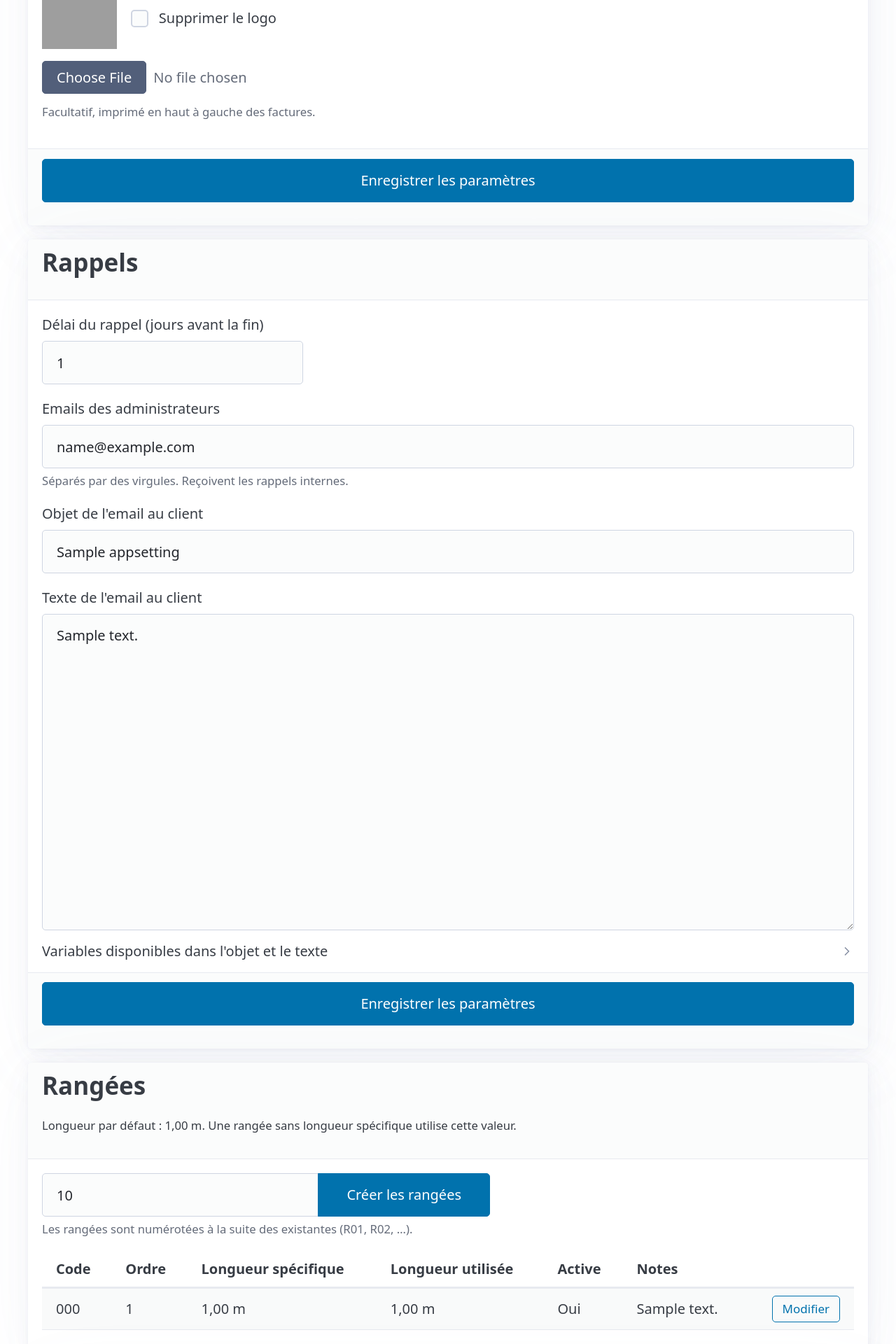
After one commit to adrienbuche-27/warehouse-planner, a Django app: page /parametres/ in a window 1280 px wide. The commit adds this page. Shown: the part 2440-4360 px from the top of the page at 70% size. Run offline with Django 5.2, Linux system fonts and the light colour scheme; a user stored in the database is signed in; tables that the repository leaves empty hold one stand-in row (values such as "Sample post"); parts of the project's set-up code (start-up, migrations or seed data) failed here and were passed over; grey boxes are pictures that could not be loaded.

Commit message:
feat(core): add Paramètres page with inline row editing
- Settings form grouped as Entrepôt, Tarifs & TVA, Société, Rappels,
  with a notice that changes only apply to new bookings
- Logo upload, served through a login-protected view
- Rows table with HTMX inline edit and "Créer les rangées"
- "Envoyer un email de test" to the user or the admin emails
- Navigation highlights the current section

Co-Authored-By: Claude Opus 5.5 <noreply@anthropic.com>
Claude-Session: https://claude.ai/code/session_01DHZKaAciyQCcVj2137M28E

```diff
--- a/config/settings.py
+++ b/config/settings.py
@@ -79,6 +79,7 @@ TEMPLATES = [
                 "django.template.context_processors.request",
                 "django.contrib.auth.context_processors.auth",
                 "django.contrib.messages.context_processors.messages",
+                "core.context_processors.navigation",
             ],
         },
     },
--- a/config/urls.py
+++ b/config/urls.py
@@ -13,4 +13,5 @@ urlpatterns = [
     # templates in templates/registration/.
     path("compte/", include("django.contrib.auth.urls")),
     path("", include("core.urls")),
+    path("", include("storage.urls")),
 ]
--- /dev/null
+++ b/core/context_processors.py
@@ -0,0 +1,17 @@
+# Which navigation item is highlighted for each page, by URL name prefix.
+# When adding a page, add its URL name (or a prefix of it) here.
+NAV_SECTIONS = [
+    ("core:dashboard", "dashboard"),
+    ("core:settings", "settings"),
+    ("storage:row_", "settings"),
+]
+
+
+def navigation(request):
+    match = getattr(request, "resolver_match", None)
+    view_name = match.view_name if match else ""
+    section = next(
+        (name for prefix, name in NAV_SECTIONS if view_name.startswith(prefix)),
+        "",
+    )
+    return {"nav_section": section}
--- /dev/null
+++ b/core/forms.py
@@ -0,0 +1,92 @@
+from django import forms
+from django.utils.text import slugify
+
+from core.models import AppSettings
+from storage.services import MAX_ROWS_PER_BULK_CREATE
+
+# Field groups shown on the "Paramètres" page, in this order.
+SETTINGS_GROUPS = [
+    ("Entrepôt", ["default_row_length_m", "vehicle_gap_m", "period_days"]),
+    (
+        "Tarifs & TVA",
+        ["price_per_period", "vat_regime", "vat_rate", "payment_terms_days"],
+    ),
+    (
+        "Société (mentions sur factures)",
+        [
+            "company_name",
+            "company_legal_form",
+            "company_address",
+            "company_vat_number",
+            "company_bce_number",
+            "company_rpm",
+            "company_iban",
+            "company_bic",
+            "company_email",
+            "company_phone",
+            "company_logo",
+        ],
+    ),
+    (
+        "Rappels",
+        [
+            "reminder_days_before_end",
+            "admin_notification_emails",
+            "client_reminder_subject",
+            "client_reminder_body",
+        ],
+    ),
+]
+
+
+class PicoFormMixin:
+    """Mark invalid fields with aria-invalid="true", which Pico.css shows in red."""
+
+    def full_clean(self):
+        super().full_clean()
+        for name in self.errors:
+            if name in self.fields:
+                self.fields[name].widget.attrs["aria-invalid"] = "true"
+
+
+class AppSettingsForm(PicoFormMixin, forms.ModelForm):
+    # Fields shown across the full width of their group (long texts).
+    WIDE_FIELDS = {
+        "company_address",
+        "company_logo",
+        "admin_notification_emails",
+        "client_reminder_subject",
+        "client_reminder_body",
+    }
+
+    class Meta:
+        model = AppSettings
+        fields = [name for _, names in SETTINGS_GROUPS for name in names]
+        widgets = {
+            "company_address": forms.Textarea(attrs={"rows": 3}),
+            "admin_notification_emails": forms.TextInput(
+                attrs={"placeholder": "marie@example.be, paul@example.be"}
+            ),
+            "client_reminder_body": forms.Textarea(attrs={"rows": 14}),
+        }
+
+    def __init__(self, *args, **kwargs):
+        super().__init__(*args, **kwargs)
+        # Not required in the database (no sensible default), but needed before any booking.
+        self.fields["price_per_period"].required = True
+
+    def groups(self):
+        """[(title, anchor, [(bound field, is_wide), ...]), ...] for the template."""
+        return [
+            (title, slugify(title), [(self[name], name in self.WIDE_FIELDS) for name in names])
+            for title, names in SETTINGS_GROUPS
+        ]
+
+
+class BulkRowCreateForm(PicoFormMixin, forms.Form):
+    count = forms.IntegerField(
+        label="Nombre de rangées à créer",
+        min_value=1,
+        max_value=MAX_ROWS_PER_BULK_CREATE,
+        initial=10,
+    )
--- a/core/urls.py
+++ b/core/urls.py
@@ -6,4 +6,7 @@ app_name = "core"
 
 urlpatterns = [
     path("", views.dashboard, name="dashboard"),
+    path("parametres/", views.settings_page, name="settings"),
+    path("parametres/email-test/", views.send_test_email, name="settings_test_email"),
+    path("parametres/logo/", views.company_logo, name="settings_logo"),
 ]
--- a/core/views.py
+++ b/core/views.py
@@ -1,6 +1,90 @@
-from django.shortcuts import render
+import logging
+import smtplib
+
+from django.contrib import messages
+from django.core.mail import send_mail
+from django.http import FileResponse, Http404
+from django.shortcuts import redirect, render
+from django.views.decorators.cache import never_cache
+from django.views.decorators.http import require_POST
+
+from core.forms import AppSettingsForm, BulkRowCreateForm
+from core.models import AppSettings
+from core.validators import REMINDER_PLACEHOLDERS
+from storage.models import Row
+
+logger = logging.getLogger(__name__)
 
 
 def dashboard(request):
     """Tableau de bord. KPIs, lists and charts are added in milestone M7."""
     return render(request, "core/dashboard.html")
+
+
+def settings_page(request):
+    """Paramètres: the AppSettings form, the rows table and the test email button."""
+    app_settings = AppSettings.load()
+    if request.method == "POST":
+        form = AppSettingsForm(request.POST, request.FILES, instance=app_settings)
+        if form.is_valid():
+            form.save()
+            messages.success(request, "Paramètres enregistrés.")
+            return redirect("core:settings")
+        messages.error(request, "Les paramètres n'ont pas été enregistrés : corrigez les erreurs.")
+    else:
+        form = AppSettingsForm(instance=app_settings)
+
+    rows = list(Row.objects.all())
+    for row in rows:
+        row.length = row.effective_length_for(app_settings)
+    context = {
+        "form": form,
+        "app_settings": app_settings,
+        "rows": rows,
+        "bulk_form": BulkRowCreateForm(),
+        "placeholders": REMINDER_PLACEHOLDERS,
+    }
+    return render(request, "core/settings.html", context)
+
+
+@require_POST
+def send_test_email(request):
+    """Send a test email to the logged-in user (or the admins) to check the SMTP setup."""
+    app_settings = AppSettings.load()
+    recipients = [request.user.email] if request.user.email else app_settings.admin_emails
+    if not recipients:
+        messages.error(
+            request,
+            "Aucun destinataire : ajoutez une adresse email à votre compte "
+            "ou renseignez les emails des administrateurs.",
+        )
+        return redirect("core:settings")
+
+    try:
+        send_mail(
+            subject="Email de test – Gestion Stockage Camping-Cars",
+            message=(
+                "Bonjour,\n\nCet email confirme que l'envoi d'emails fonctionne.\n\n"
+                f"Expéditeur utilisé : {app_settings.sender_email}\n"
+            ),
+            from_email=app_settings.sender_email,
+            recipient_list=recipients,
+        )
+    except (smtplib.SMTPException, OSError) as exc:
+        logger.exception("Test email failed")
+        messages.error(request, f"L'envoi a échoué : {exc}")
+    else:
+        messages.success(request, f"Email de test envoyé à {', '.join(recipients)}.")
+    return redirect("core:settings")
+
+
+@never_cache
+def company_logo(request):
+    """Serve the uploaded logo. Uploaded files are never public: they go through a login view."""
+    logo = AppSettings.load().company_logo
+    if not logo:
+        raise Http404("Aucun logo")
+    try:
+        return FileResponse(logo.open("rb"))
+    except FileNotFoundError:
+        raise Http404("Fichier du logo introuvable") from None
--- a/static/css/app.css
+++ b/static/css/app.css
@@ -60,3 +60,76 @@
   text-align: center;
   color: var(--pico-muted-color);
 }
+
+/* Forms laid out in columns; long fields span the full width */
+.field-grid {
+  display: grid;
+  grid-template-columns: repeat(auto-fit, minmax(16rem, 1fr));
+  column-gap: var(--pico-grid-column-gap);
+}
+.field-wide {
+  grid-column: 1 / -1;
+}
+.field-grid small.error {
+  display: block;
+  margin-top: -0.5rem;
+  margin-bottom: var(--pico-spacing);
+}
+
+/* In-page table of contents (Paramètres) */
+.page-toc ul {
+  flex-wrap: wrap;
+}
+.page-toc a {
+  font-size: 0.9rem;
+}
+
+.notice {
+  border-left: 4px solid var(--app-warn);
+}
+
+.logo-preview {
+  display: flex;
+  align-items: center;
+  gap: var(--pico-spacing);
+  margin-bottom: 0.5rem;
+}
+.logo-preview img {
+  max-height: 4rem;
+  max-width: 12rem;
+}
+
+/* Rows table with inline editing */
+.bulk-create {
+  max-width: 32rem;
+}
+.bulk-create button {
+  white-space: nowrap;
+}
+.rows-table input:not([type="checkbox"]) {
+  margin-bottom: 0;
+  padding: 0.3rem 0.5rem;
+  height: auto;
+}
+.rows-table .actions {
+  white-space: nowrap;
+  text-align: right;
+}
+.rows-table tr.editing td {
+  vertical-align: top;
+}
+button.small {
+  padding: 0.25rem 0.7rem;
+  font-size: 0.85rem;
+  margin: 0 0 0 0.25rem;
+}
+.muted {
+  color: var(--pico-muted-color);
+}
+.visually-hidden {
+  position: absolute;
+  width: 1px;
+  height: 1px;
+  overflow: hidden;
+  clip: rect(0 0 0 0);
+}
--- a/templates/base.html
+++ b/templates/base.html
@@ -12,7 +12,6 @@
 {# HTMX requests send the CSRF token automatically thanks to hx-headers. #}
 <body hx-headers='{"X-CSRFToken": "{{ csrf_token }}"}'>
   {% if user.is_authenticated %}
-  {% with section=request.resolver_match.app_name %}
   <header class="container-fluid site-header">
     <nav>
       <ul>
@@ -22,14 +21,14 @@
         </a></li>
       </ul>
       <ul class="main-nav">
-        <li><a href="{% url 'core:dashboard' %}" {% if section == 'core' %}aria-current="page"{% endif %}>Tableau de bord</a></li>
+        <li><a href="{% url 'core:dashboard' %}" {% if nav_section == 'dashboard' %}aria-current="page"{% endif %}>Tableau de bord</a></li>
         {# Sections without a link yet are built in later milestones (see CLAUDE.md, section 12). #}
         <li><a aria-disabled="true" title="Disponible prochainement">Planning</a></li>
         <li><a aria-disabled="true" title="Disponible prochainement">Réservations</a></li>
         <li><a aria-disabled="true" title="Disponible prochainement">Clients</a></li>
         <li><a aria-disabled="true" title="Disponible prochainement">Véhicules</a></li>
         <li><a aria-disabled="true" title="Disponible prochainement">Factures</a></li>
-        <li><a aria-disabled="true" title="Disponible prochainement">Paramètres</a></li>
+        <li><a href="{% url 'core:settings' %}" {% if nav_section == 'settings' %}aria-current="page"{% endif %}>Paramètres</a></li>
       </ul>
       <ul>
         <li><small>{{ user.get_full_name|default:user.username }}</small></li>
@@ -42,7 +41,6 @@
       </ul>
     </nav>
   </header>
-  {% endwith %}
   {% endif %}
 
   <main class="container">
--- /dev/null
+++ b/templates/core/settings.html
@@ -0,0 +1,103 @@
+{% extends "base.html" %}
+{% load formatting %}
+
+{% block title %}Paramètres{% endblock %}
+
+{% block content %}
+<hgroup>
+  <h1>Paramètres</h1>
+  <p>Entrepôt, tarifs, informations de la société et rappels.</p>
+</hgroup>
+
+<nav class="page-toc" aria-label="Sections">
+  <ul>
+    {% for title, anchor, fields in form.groups %}<li><a href="#{{ anchor }}">{{ title }}</a></li>{% endfor %}
+    <li><a href="#rangees">Rangées</a></li>
+    <li><a href="#email-test">Email de test</a></li>
+  </ul>
+</nav>
+
+<article class="notice">
+  <strong>Important :</strong> les changements de tarif et de TVA s'appliquent uniquement aux
+  <strong>nouvelles réservations</strong>. Les réservations et les factures existantes conservent
+  les montants enregistrés au moment de leur création.
+</article>
+
+<form method="post" enctype="multipart/form-data" novalidate>
+  {% csrf_token %}
+  {% for error in form.non_field_errors %}<p class="error">{{ error }}</p>{% endfor %}
+
+  {% for title, anchor, fields in form.groups %}
+  <article id="{{ anchor }}">
+    <header><h2>{{ title }}</h2></header>
+    <div class="field-grid">
+      {% for field, wide in fields %}
+        <div{% if wide %} class="field-wide"{% endif %}>{% include "includes/field.html" %}</div>
+      {% endfor %}
+    </div>
+    {% if title == "Rappels" %}
+      <details>
+        <summary>Variables disponibles dans l'objet et le texte</summary>
+        <ul>
+          {% for name, description in placeholders.items %}
+            <li><code>{{ "{" }}{{ name }}{{ "}" }}</code> : {{ description }}</li>
+          {% endfor %}
+        </ul>
+      </details>
+    {% endif %}
+    <footer><button type="submit">Enregistrer les paramètres</button></footer>
+  </article>
+  {% endfor %}
+</form>
+
+<article id="rangees">
+  <header>
+    <h2>Rangées</h2>
+    <p><small>Longueur par défaut : {{ app_settings.default_row_length_m|floatformat:2 }} m.
+    Une rangée sans longueur spécifique utilise cette valeur.</small></p>
+  </header>
+
+  <form method="post" action="{% url 'storage:row_bulk_create' %}" class="bulk-create">
+    {% csrf_token %}
+    <fieldset role="group">
+      <input type="number" name="count" min="1" max="200" value="{{ bulk_form.count.initial }}"
+             aria-label="{{ bulk_form.count.label }}" required>
+      <button type="submit">Créer les rangées</button>
+    </fieldset>
+    <small>Les rangées sont numérotées à la suite des existantes (R01, R02, …).</small>
+  </form>
+
+  {% if rows %}
+  <div class="overflow-auto">
+    <table class="striped rows-table">
+      <thead>
+        <tr>
+          <th scope="col">Code</th>
+          <th scope="col">Ordre</th>
+          <th scope="col">Longueur spécifique</th>
+          <th scope="col">Longueur utilisée</th>
+          <th scope="col">Active</th>
+          <th scope="col">Notes</th>
+          <th scope="col"><span class="visually-hidden">Actions</span></th>
+        </tr>
+      </thead>
+      <tbody>
+        {% for row in rows %}{% include "storage/_row_display.html" %}{% endfor %}
+      </tbody>
+    </table>
+  </div>
+  {% else %}
+    <p class="empty-state">Aucune rangée pour le moment.</p>
+  {% endif %}
+</article>
+
+<article id="email-test">
+  <header><h2>Email de test</h2></header>
+  <p>Envoie un email à <strong>{{ user.email|default:"vos administrateurs" }}</strong> pour vérifier
+  la configuration d'envoi (serveur SMTP défini dans le fichier <code>.env</code>).</p>
+  <form method="post" action="{% url 'core:settings_test_email' %}">
+    {% csrf_token %}
+    <button type="submit" class="secondary">Envoyer un email de test</button>
+  </form>
+</article>
+{% endblock %}
--- /dev/null
+++ b/templates/includes/field.html
@@ -0,0 +1,19 @@
+{# Renders one form field with Pico.css markup: label, input, help text and errors. #}
+{% if field.name == "company_logo" %}
+  <label for="{{ field.id_for_label }}">{{ field.label }}</label>
+  {% if field.value %}
+    <div class="logo-preview">
+      <img src="{% url 'core:settings_logo' %}" alt="Logo actuel">
+      <label><input type="checkbox" name="{{ field.html_name }}-clear"> Supprimer le logo</label>
+    </div>
+  {% endif %}
+  <input type="file" name="{{ field.html_name }}" id="{{ field.id_for_label }}" accept="image/*"
+         {% if field.errors %}aria-invalid="true"{% endif %}>
+{% elif field.widget_type == "checkbox" %}
+  <label>{{ field }} {{ field.label }}</label>
+{% else %}
+  <label for="{{ field.id_for_label }}">{{ field.label }}</label>
+  {{ field }}
+{% endif %}
+{% if field.help_text %}<small>{{ field.help_text }}</small>{% endif %}
+{% for error in field.errors %}<small class="error">{{ error }}</small>{% endfor %}
```
Also changed, not shown: storage/forms.py (added), storage/urls.py (added), storage/views.py (added), templates/storage/_row_display.html (added), templates/storage/_row_edit.html (added).
